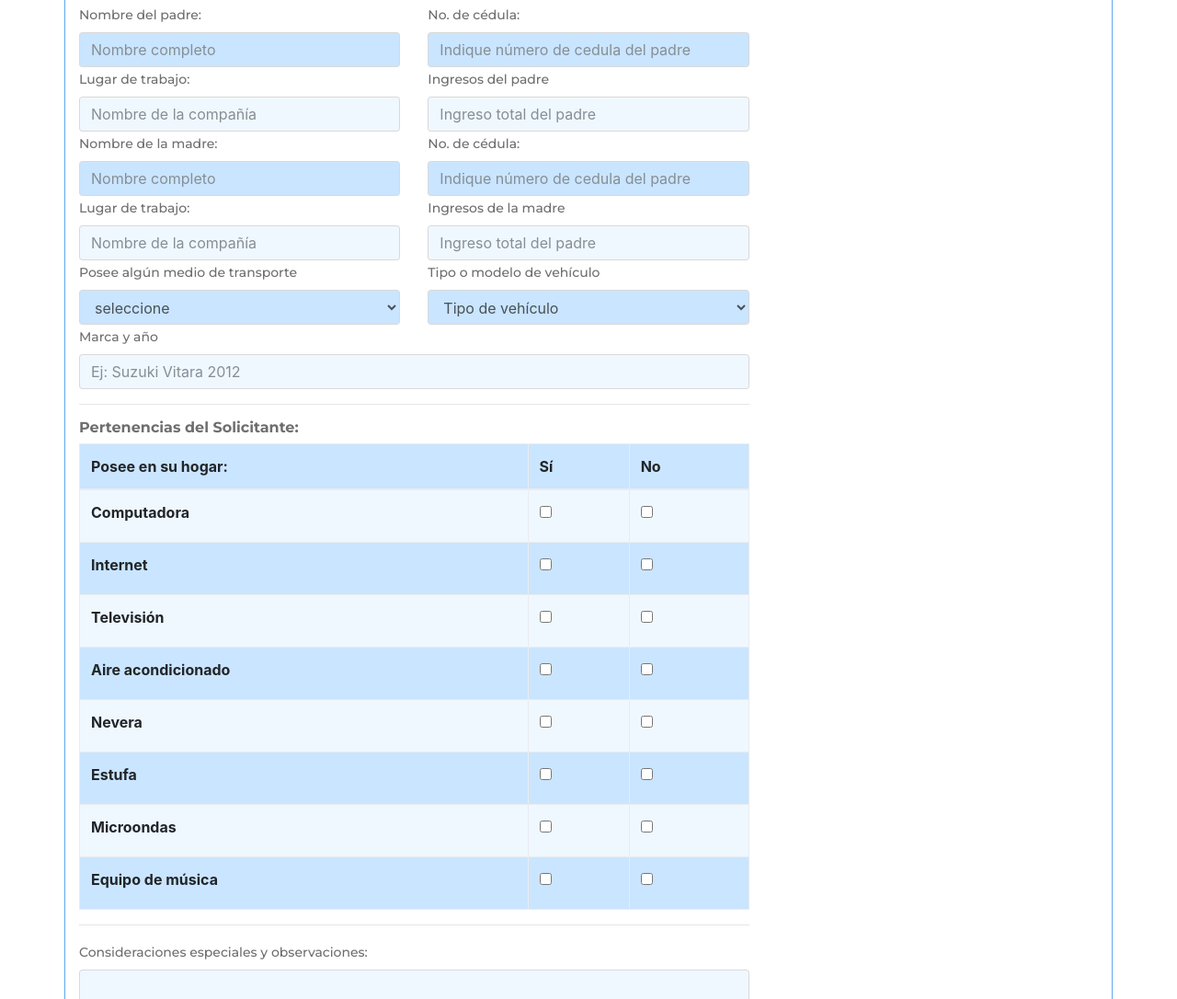
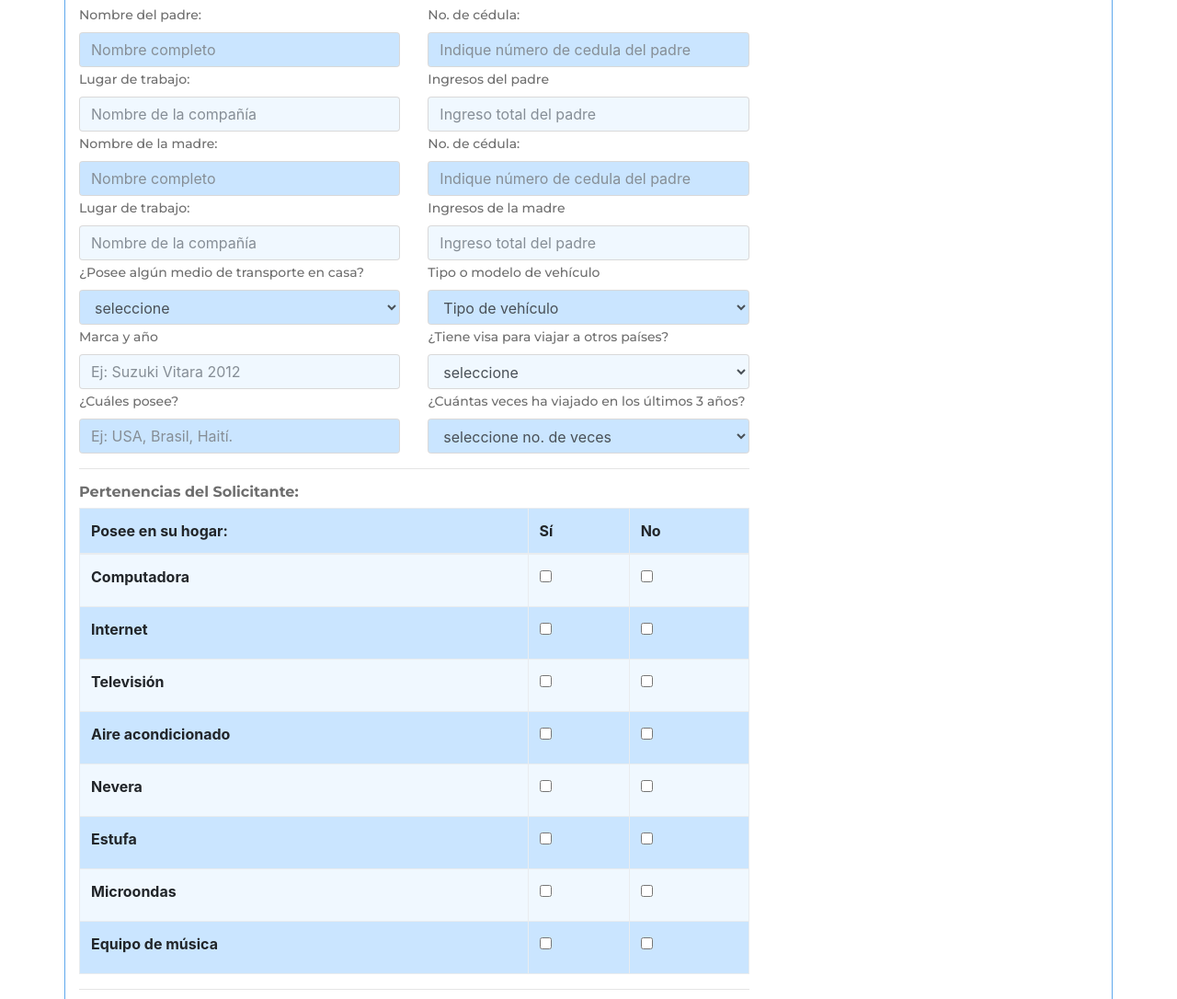
Before and after one commit to ManuelLoraA/heartcare-do, a website: page form-infantil.html in a window 1280 px wide. Shown: the part 1540-2626 px from the top of the page at 92% size. Drawn offline with nearby package versions, Linux system fonts and the light colour scheme.

Commit message:
new form questions

```diff
--- a/form-infantil.html
+++ b/form-infantil.html
@@ -232,7 +232,7 @@
 
                 <div class="row">
                     <div class="col">
-                        <label>Posee algún medio de transporte</label>
+                        <label>¿Posee algún medio de transporte en casa?</label>
                         <select class="form-control bg-3">
                             <option disabled selected>seleccione</option>
                             <option>Sí</option>
@@ -251,9 +251,38 @@
                     </div>
                 </div>
 
-                <div class="form-group">
-                    <label>Marca y año</label>
-                    <input type="text" class="form-control bg-4" placeholder="Ej: Suzuki Vitara 2012">
+                <div class="row">
+                    <div class="col">
+                        <label>Marca y año</label>
+                        <input type="text" class="form-control bg-4" placeholder="Ej: Suzuki Vitara 2012">
+                    </div>
+                    <div class="col">
+                        <label>¿Tiene visa para viajar a otros países?</label>
+                        <select class="form-control bg-4">
+                            <option disabled selected>seleccione</option>
+                            <option>Sí</option>
+                            <option>No</option>
+                        </select>
+                    </div>
+                </div>
+
+                <div class="row">
+                    <div class="col">
+                        <label>¿Cuáles posee?</label>
+                        <input type="text" class="form-control bg-3" placeholder="Ej: USA, Brasil, Haití.">
+                    </div>
+                    <div class="col">
+                        <label>¿Cuántas veces ha viajado en los últimos 3 años?</label>
+                        <select class="form-control bg-3">
+                            <option disabled selected>seleccione no. de veces</option>
+                            <option>1</option>
+                            <option>2</option>
+                            <option>3</option>
+                            <option>4</option>
+                            <option>5</option>
+                            <option>6+</option>
+                        </select>
+                    </div>
                 </div>
 
                 <hr>
```
Also changed, not shown: form-adultos.html (+32 -3 lines).
